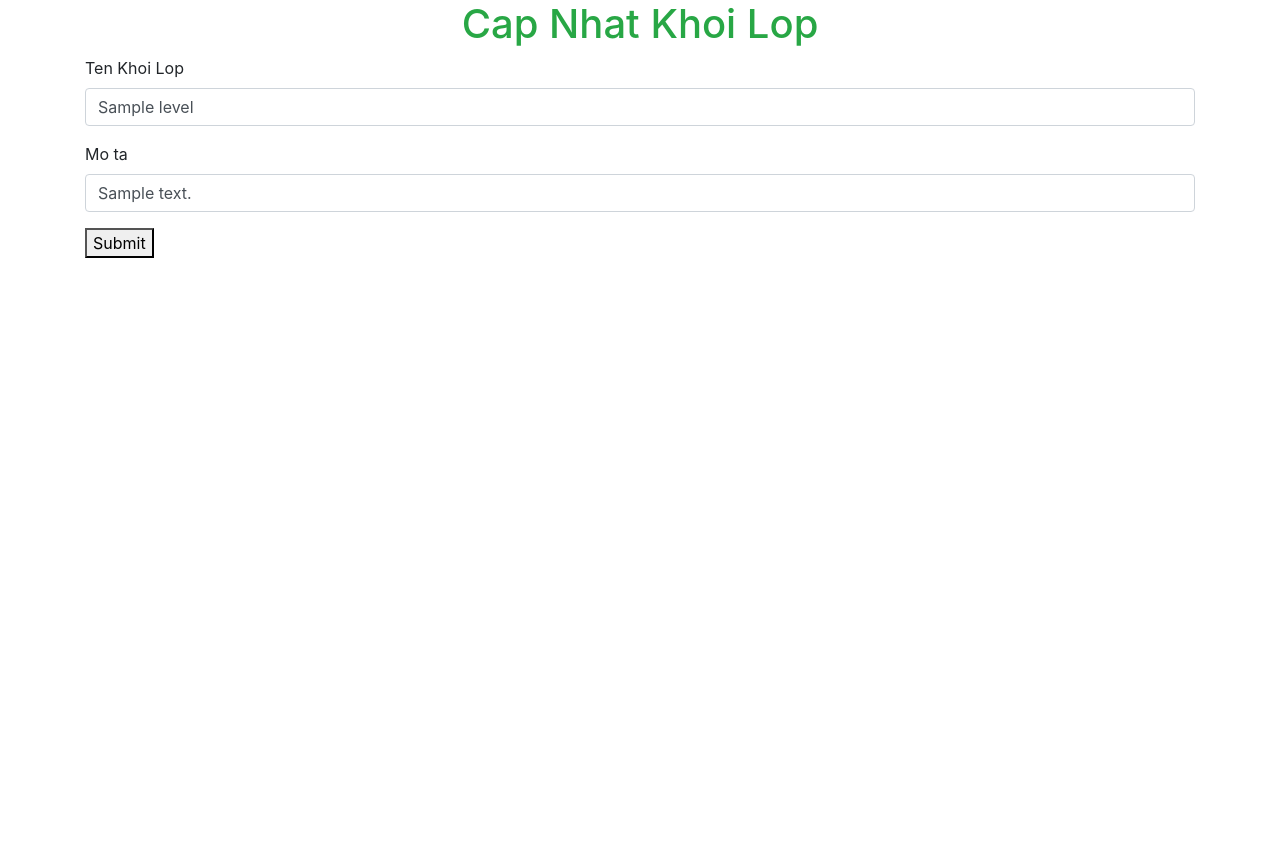
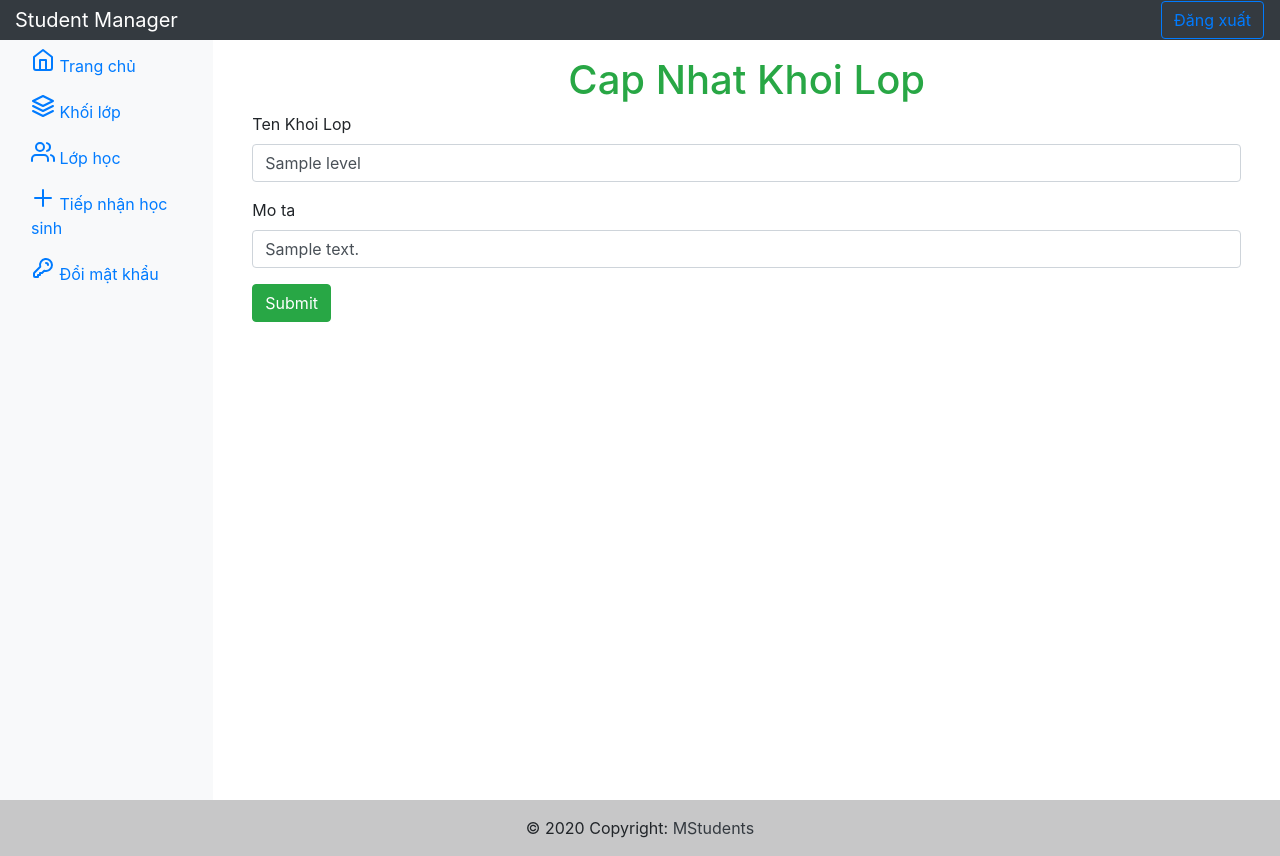
Before and after one commit to dinhdjj/student-manager, a Flask app: page /level/add?id=1 in a window 1280 px wide. Before the commit the page ends 258 px from the top, so only its background shows below. Run offline with Flask 2, Linux system fonts and the light colour scheme; a user stored in the database is signed in; tables that the repository leaves empty hold one stand-in row (values such as "Sample post"); parts of the project's set-up code (start-up, migrations or seed data) failed here and were passed over; some libraries are stand-ins or nearby versions.

Commit message:
refactor: change layout and attach link to home

```diff
--- a/app/routes.py
+++ b/app/routes.py
@@ -29,10 +29,12 @@ def define_routes(app):
 
     app.route('/student/create', methods=['GET', 'POST'])(create_student)
 
+    # TODO: attach to layout
     app.route('/create-score/<class_id>/<subject_id>/<int:semester>',
               methods=['GET', 'POST'])(create_score)
 
     app.route('/scores/<classroom_id>', methods=['GET'])(get_score)
 
+    # TODO: attach to layout
     app.route('/statistic-subject/<subject_name>/<int:semester>/<int:year>',
               methods=['GET'])(statistic_subject)
--- a/app/templates/layout/layout.html
+++ b/app/templates/layout/layout.html
@@ -38,10 +38,41 @@
         <script src="https://cdn.jsdelivr.net/npm/chart.js"></script>
     </head>
     <body>
-        {% block header %} {% include 'layout/header.html' %} {% endblock %}
-        <!--  -->
-        {% block content %} {% endblock %}
-        <!--  -->
+        <nav class="navbar navbar-dark sticky-top bg-dark flex-md-nowrap p-0">
+            <a class="navbar-brand col-sm-3 col-md-2 mr-0" href="/">
+                Student Manager
+            </a>
+
+            <ul class="navbar-nav px-3">
+                <li class="nav-item text-nowrap">
+                    {% if current_user.is_authenticated %}
+                    <form action="/logout" method="POST">
+                        <button class="btn btn-outline-primary" type="submit">
+                            Đăng xuất
+                        </button>
+                    </form>
+                    {% else %}
+                    <a class="nav-link" href="{{url_for('login')}}">
+                        Đăng nhập
+                    </a>
+                    {% endif %}
+                </li>
+            </ul>
+        </nav>
+
+        <div class="container-fluid">
+            <div class="row">
+                {% block navbar %} {% include 'layout/navbar.html' %}
+                {%endblock%}
+
+                <main class="col-md-9 ml-sm-auto col-lg-10 pt-3 px-4">
+                    <!--  -->
+                    {% block content %} {% endblock %}
+                    <!--  -->
+                </main>
+            </div>
+        </div>
+
         {% block footer %} {% include 'layout/footer.html' %} {% endblock %}
 
         <script src="{{ url_for('static', filename='cute-alert-master/cute-alert.js') }}"></script>
--- /dev/null
+++ b/app/templates/layout/navbar.html
@@ -0,0 +1,134 @@
+<nav
+    class="col-md-2 d-none d-md-block bg-light sidebar"
+    style="min-height: calc(100vh - 40px)"
+>
+    <div class="sidebar-sticky">
+        <ul class="nav flex-column">
+            <li class="nav-item">
+                <a class="nav-link active" href="/">
+                    <svg
+                        xmlns="http://www.w3.org/2000/svg"
+                        width="24"
+                        height="24"
+                        viewBox="0 0 24 24"
+                        fill="none"
+                        stroke="currentColor"
+                        stroke-width="2"
+                        stroke-linecap="round"
+                        stroke-linejoin="round"
+                        class="feather feather-home"
+                    >
+                        <path
+                            d="M3 9l9-7 9 7v11a2 2 0 0 1-2 2H5a2 2 0 0 1-2-2z"
+                        ></path>
+                        <polyline points="9 22 9 12 15 12 15 22"></polyline>
+                    </svg>
+                    Trang chủ
+                </a>
+            </li>
+
+            <!-- ADMIN  -->
+            {% if current_user.is_admin %}
+            <li class="nav-item">
+                <a class="nav-link" href="{{ url_for('level_manage') }}">
+                    <svg
+                        xmlns="http://www.w3.org/2000/svg"
+                        width="24"
+                        height="24"
+                        viewBox="0 0 24 24"
+                        fill="none"
+                        stroke="currentColor"
+                        stroke-width="2"
+                        stroke-linecap="round"
+                        stroke-linejoin="round"
+                        class="feather feather-layers"
+                    >
+                        <polygon points="12 2 2 7 12 12 22 7 12 2"></polygon>
+                        <polyline points="2 17 12 22 22 17"></polyline>
+                        <polyline points="2 12 12 17 22 12"></polyline>
+                    </svg>
+                    Khối lớp
+                </a>
+            </li>
+            {% endif %}
+
+            <!-- TEACHER  -->
+            {% if current_user.is_teacher %}
+            <li class="nav-item">
+                <a class="nav-link" href="{{ url_for('class_room') }}">
+                    <svg
+                        xmlns="http://www.w3.org/2000/svg"
+                        width="24"
+                        height="24"
+                        viewBox="0 0 24 24"
+                        fill="none"
+                        stroke="currentColor"
+                        stroke-width="2"
+                        stroke-linecap="round"
+                        stroke-linejoin="round"
+                        class="feather feather-users"
+                    >
+                        <path
+                            d="M17 21v-2a4 4 0 0 0-4-4H5a4 4 0 0 0-4 4v2"
+                        ></path>
+                        <circle cx="9" cy="7" r="4"></circle>
+                        <path d="M23 21v-2a4 4 0 0 0-3-3.87"></path>
+                        <path d="M16 3.13a4 4 0 0 1 0 7.75"></path>
+                    </svg>
+                    Lớp học
+                </a>
+            </li>
+            {% endif %}
+
+            <!-- STAFF  -->
+            {% if current_user.is_staff %}
+            <li class="nav-item">
+                <a class="nav-link" href="{{ url_for('create_student') }}">
+                    <svg
+                        xmlns="http://www.w3.org/2000/svg"
+                        width="24"
+                        height="24"
+                        fill="none"
+                        viewBox="0 0 24 24"
+                        stroke="currentColor"
+                        class="feather feather-users"
+                    >
+                        <path
+                            stroke-linecap="round"
+                            stroke-linejoin="round"
+                            stroke-width="2"
+                            d="M12 4v16m8-8H4"
+                        />
+                    </svg>
+                    Tiếp nhận học sinh
+                </a>
+            </li>
+            {% endif %}
+
+            <!--  -->
+            {% if current_user.is_authenticated %}
+            <li class="nav-item">
+                <a class="nav-link" href="{{ url_for('change_password') }}">
+                    <svg
+                        xmlns="http://www.w3.org/2000/svg"
+                        width="24"
+                        height="24"
+                        fill="none"
+                        viewBox="0 0 24 24"
+                        stroke="currentColor"
+                        class="feather feather-file"
+                    >
+                        <path
+                            stroke-linecap="round"
+                            stroke-linejoin="round"
+                            stroke-width="2"
+                            d="M15 7a2 2 0 012 2m4 0a6 6 0 01-7.743 5.743L11 17H9v2H7v2H4a1 1 0 01-1-1v-2.586a1 1 0 01.293-.707l5.964-5.964A6 6 0 1121 9z"
+                        />
+                    </svg>
+                    Đổi mật khẩu
+                </a>
+            </li>
+            {% endif %}
+        </ul>
+    </div>
+</nav>
--- a/app/templates/page/add_level.html
+++ b/app/templates/page/add_level.html
@@ -1,33 +1,41 @@
-<!DOCTYPE html>
-<html lang="en">
-<head>
-    <meta charset="UTF-8">
-    <title>Them Khoi lop</title>
-    <link
-      rel="stylesheet"
-      href="https://maxcdn.bootstrapcdn.com/bootstrap/4.0.0/css/bootstrap.min.css"
-      integrity="sha384-Gn5384xqQ1aoWXA+058RXPxPg6fy4IWvTNh0E263XmFcJlSAwiGgFAW/dAiS6JXm"
-      crossorigin="anonymous"
-    />
-</head>
-<body>
+{% extends 'layout/layout.html' %}
+<!--  -->
+{% set active_page = 'add_level' %}
+
+<!--  -->
+{% block content %}
+<!--  -->
+
 <div class="container">
     <h1 class="text-center text-success">
-        {% if request.args.get('id')%}Cap Nhat Khoi Lop{% else %}Them Khoi Lop{% endif %}</h1>
+        {% if request.args.get('id')%}Cap Nhat Khoi Lop{% else %}Them Khoi Lop{%
+        endif %}
+    </h1>
     <form method="POST">
         <div class="form-group">
             <label>Ten Khoi Lop</label>
-            <input type="text" name="name" class="form-control" value="{{ level.name }}">
+            <input
+                type="text"
+                name="name"
+                class="form-control"
+                value="{{ level.name }}"
+            />
         </div>
         <div class="form-group">
             <label>Mo ta</label>
-            <input type="text" name="description" class="form-control" value="{{ level.description }}">
+            <input
+                type="text"
+                name="description"
+                class="form-control"
+                value="{{ level.description }}"
+            />
         </div>
-         <div class="form-group">
-             <button>Submit</button>
+        <div class="form-group">
+            <button class="btn btn-success">Submit</button>
         </div>
     </form>
 </div>
-</body>
 
-</html>
+<!--  -->
+{% endblock %}
+<!--  -->
```
Also changed, not shown: app/templates/layout/header.html (deleted, +0 -55 lines), app/templates/page/add_class.html (+14 -16 lines), app/templates/page/classroom.html (+17 -10 lines).
